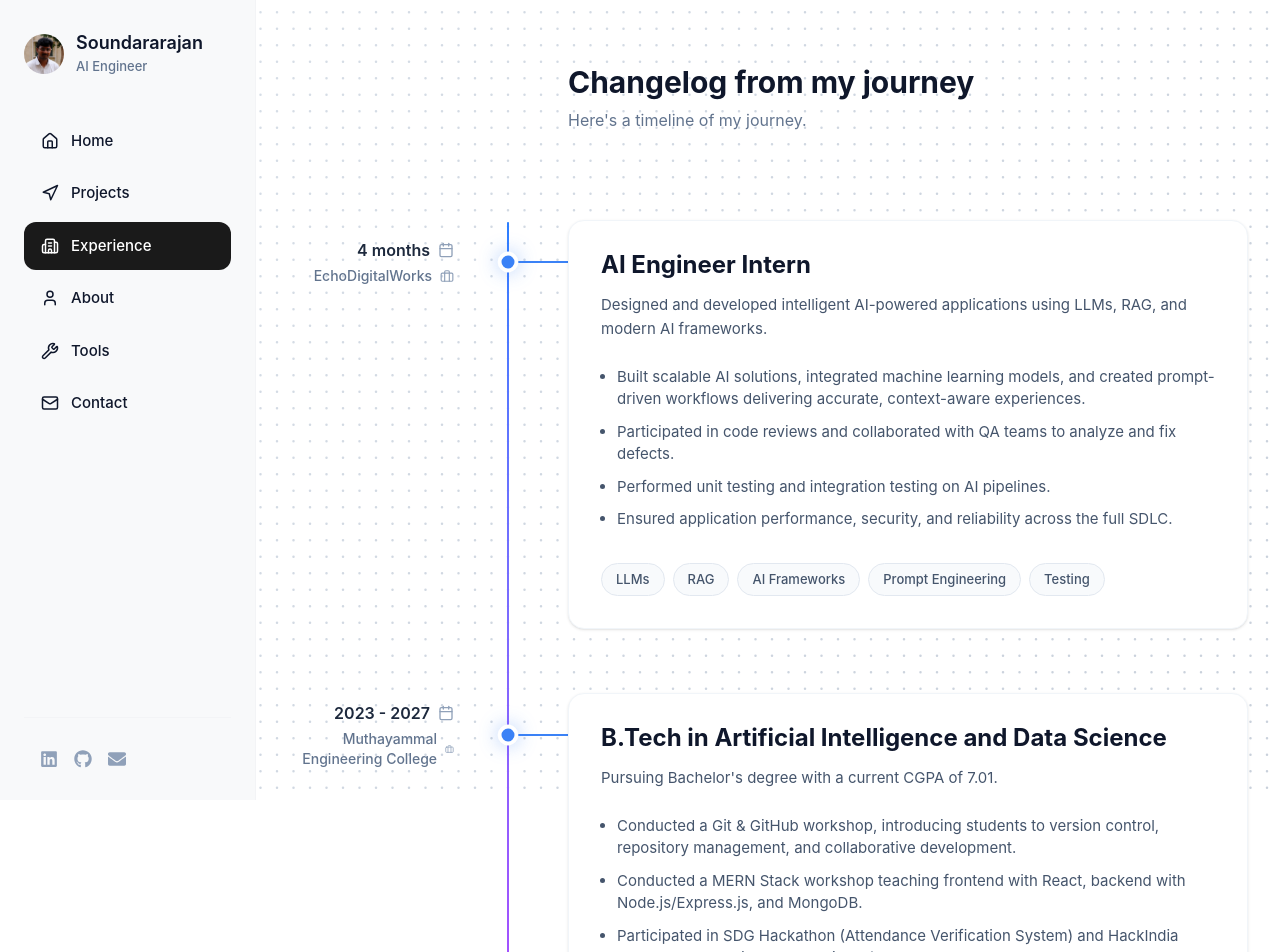
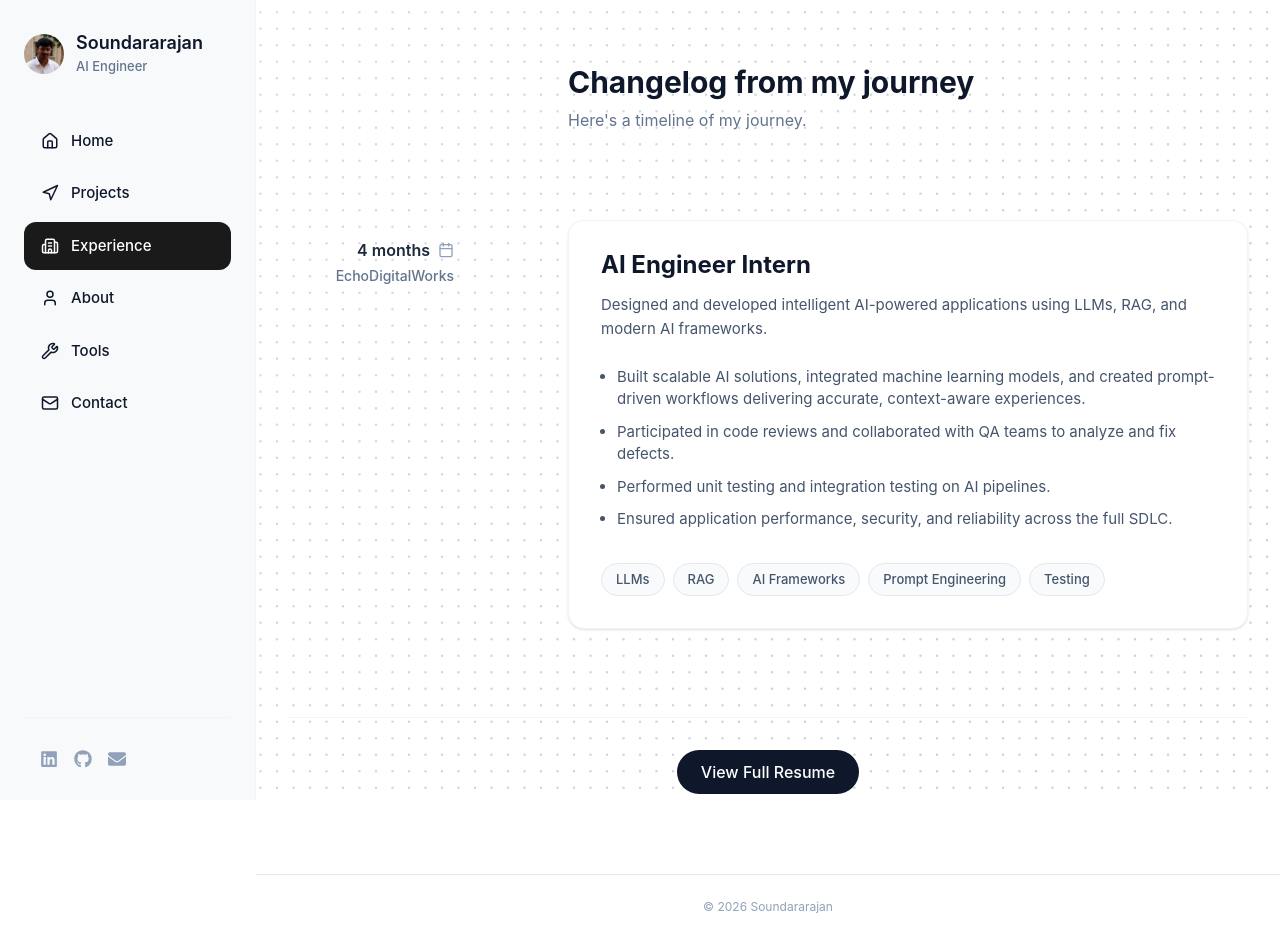
Before and after one commit to Soundar-rajan916/Portfolio, a React (Vite) app: page /experience in a window 1280 px wide. Shown: the top 952 px of the page. Built offline with nearby package versions, Linux system fonts and the light colour scheme.

Commit message:
changes in the exp 02

```diff
--- a/src/components/ExperienceTimeline/ExperienceTimeline.jsx
+++ b/src/components/ExperienceTimeline/ExperienceTimeline.jsx
@@ -8,7 +8,7 @@ export default function ExperienceTimeline() {
 
   return (
     <div ref={containerRef} className="relative w-full max-w-5xl mx-auto py-10">
-      <ProgressLine containerRef={containerRef} />
+      {/* <ProgressLine containerRef={containerRef} /> */}
 
       <div className="relative z-10">
         {experience.map((item, index) => (
--- a/src/components/ExperienceTimeline/ProgressLine.jsx
+++ b/src/components/ExperienceTimeline/ProgressLine.jsx
@@ -11,10 +11,16 @@ export default function ProgressLine({ containerRef }) {
 
   return (
     <div className="absolute left-6 md:left-[220px] top-[42px] bottom-[42px] w-[2px] bg-slate-200 -translate-x-1/2 z-0">
+      <div
+        className="absolute top-0 left-0 w-full bg-gradient-to-b from-blue-500 to-purple-500 rounded-full"
+        style={{ height: "100%" }}
+      />
+      {/*
       <motion.div
         className="absolute top-0 left-0 w-full bg-gradient-to-b from-blue-500 to-purple-500 rounded-full"
         style={{ height }}
       />
+      */}
     </div>
   );
 }
--- a/src/components/ExperienceTimeline/TimelineItem.jsx
+++ b/src/components/ExperienceTimeline/TimelineItem.jsx
@@ -9,9 +9,14 @@ export default function TimelineItem({ experience, index }) {
 
   return (
     <div ref={ref} className="relative w-full mb-12 md:mb-16 last:mb-0 pt-0">
-      <TimelineNode inView={inView} />
+      {/* <TimelineNode inView={inView} /> */}
 
       {/* Desktop Connector */}
+      {/* <div
+        className="hidden md:block absolute top-[42px] left-[220px] h-[2px] z-10 -translate-y-1/2"
+        style={{ width: "60px", backgroundColor: "#3B82F6" }}
+      /> */}
+      {/*
       <motion.div
         className="hidden md:block absolute top-[42px] left-[220px] h-[2px] z-10 -translate-y-1/2"
         initial={{ width: 0, backgroundColor: "#e2e8f0" }}
@@ -21,7 +26,13 @@ export default function TimelineItem({ experience, index }) {
         }}
         transition={{ duration: 0.4, delay: 0.1 }}
       />
+      */}
       {/* Mobile Connector */}
+      {/* <div
+        className="md:hidden absolute top-[42px] left-6 h-[2px] z-10 -translate-y-1/2"
+        style={{ width: "24px", backgroundColor: "#3B82F6" }}
+      /> */}
+      {/*
       <motion.div
         className="md:hidden absolute top-[42px] left-6 h-[2px] z-10 -translate-y-1/2"
         initial={{ width: 0, backgroundColor: "#e2e8f0" }}
@@ -31,26 +42,28 @@ export default function TimelineItem({ experience, index }) {
         }}
         transition={{ duration: 0.4, delay: 0.1 }}
       />
+      */}
 
       <div className="flex flex-col w-full items-start">
 
         {/* Left Side: Rich Date Info (Desktop) */}
         <div className="hidden md:flex flex-col items-end absolute left-0 top-[42px] -translate-y-1/2 w-[190px] pr-6 text-right z-20">
-          <motion.div
+          <div>
+          {/* <motion.div
             initial={{ opacity: 0, x: -20 }}
             whileInView={{ opacity: 1, x: 0 }}
             viewport={{ once: true, margin: "-100px" }}
             transition={{ duration: 0.5, delay: 0.1 }}
-          >
+          > */}
             <div className="flex items-center justify-end gap-2 text-slate-800 font-semibold mb-1">
               <span>{experience.period}</span>
               <FiCalendar className="text-slate-400" />
             </div>
             <div className="flex items-center justify-end gap-2 text-slate-500 text-sm font-medium">
               <span>{experience.company}</span>
-              <FiBriefcase className="text-slate-400" />
             </div>
-          </motion.div>
+          {/* </motion.div> */}
+          </div>
         </div>
 
         {/* Right Side: Card & Mobile Date */}
@@ -67,13 +80,14 @@ export default function TimelineItem({ experience, index }) {
             </div>
           </div>
 
-          <motion.div
+          <div className="bg-white p-7 md:p-8 rounded-2xl shadow-sm border border-slate-100 hover:shadow-lg transition-shadow duration-300 group relative z-20">
+          {/* <motion.div
             initial={{ opacity: 0, y: 40 }}
             whileInView={{ opacity: 1, y: 0 }}
             viewport={{ once: true, margin: "-50px" }}
             transition={{ duration: 0.7, ease: "easeOut" }}
             className="bg-white p-7 md:p-8 rounded-2xl shadow-sm border border-slate-100 hover:shadow-lg transition-shadow duration-300 group relative z-20"
-          >
+          > */}
             <h3 className="text-xl md:text-2xl font-bold text-slate-900 leading-none">{experience.role}</h3>
 
             <p className="text-slate-600 mb-6 leading-relaxed text-[15px] mt-4">
@@ -98,7 +112,8 @@ export default function TimelineItem({ experience, index }) {
                 </span>
               ))}
             </div>
-          </motion.div>
+          {/* </motion.div> */}
+          </div>
         </div>
       </div>
     </div>
--- a/src/components/ExperienceTimeline/TimelineNode.jsx
+++ b/src/components/ExperienceTimeline/TimelineNode.jsx
@@ -4,6 +4,15 @@ import { motion } from 'framer-motion';
 export default function TimelineNode({ inView }) {
   return (
     <div className="absolute left-6 md:left-[220px] top-[42px] -translate-x-1/2 -translate-y-1/2 flex items-center justify-center z-20">
+      <div
+        className="w-4 h-4 rounded-full border-[3px] border-white"
+        style={{
+          scale: 1.3,
+          backgroundColor: "#3B82F6",
+          boxShadow: "0 0 15px rgba(59, 130, 246, 0.4)"
+        }}
+      />
+      {/*
       <motion.div
         initial={{ scale: 0.8, backgroundColor: "#E5E7EB" }}
         animate={{
@@ -14,6 +23,7 @@ export default function TimelineNode({ inView }) {
         transition={{ duration: 0.4, ease: "easeOut" }}
         className="w-4 h-4 rounded-full border-[3px] border-white"
       />
+      */}
     </div>
   );
 }
--- a/src/data/experience.js
+++ b/src/data/experience.js
@@ -13,17 +13,5 @@ export const experience = [
     ],
     tags: ["LLMs", "RAG", "AI Frameworks", "Prompt Engineering", "Testing"]
   },
-  {
-    id: 2,
-    period: "2023 - 2027",
-    role: "B.Tech in Artificial Intelligence and Data Science",
-    company: "Muthayammal Engineering College",
-    summary: "Pursuing Bachelor's degree with a current CGPA of 7.01.",
-    bullets: [
-      "Conducted a Git & GitHub workshop, introducing students to version control, repository management, and collaborative development.",
-      "Conducted a MERN Stack workshop teaching frontend with React, backend with Node.js/Express.js, and MongoDB.",
-      "Participated in SDG Hackathon (Attendance Verification System) and HackIndia Hackathon 2026 (AI Legal Assistant)."
-    ],
-    tags: ["AI", "Data Science", "Workshops", "Hackathons"]
-  }
+
 ];
```
